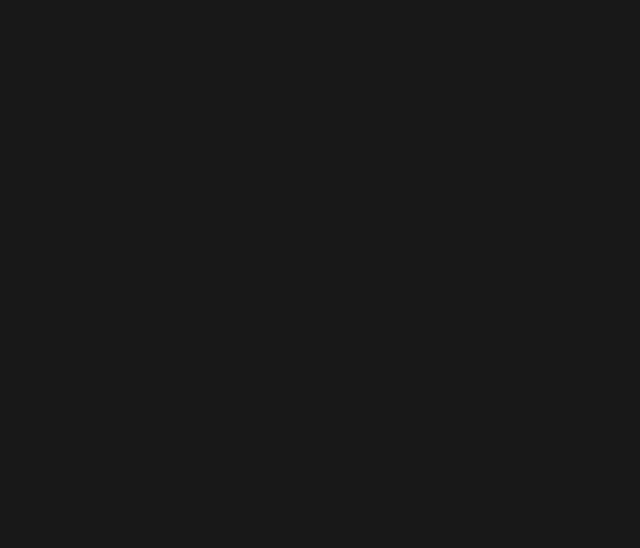
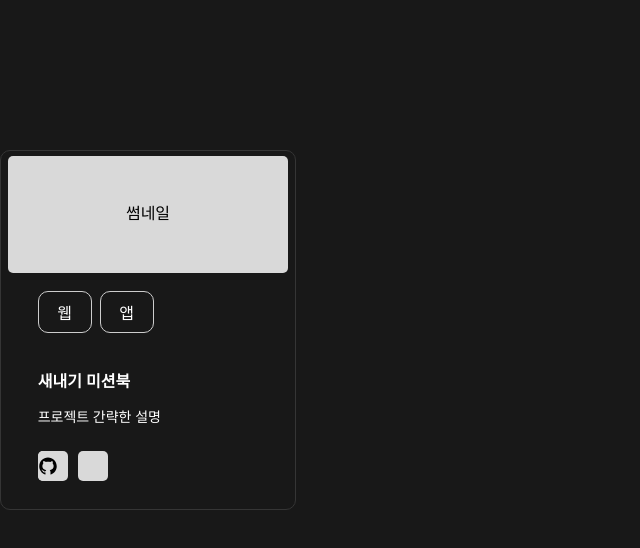
Before and after one commit to likelionknu11/challenger-page-frontend, a React (Create React App) app: page /test in a window 1280 px wide. Before the commit this address had no page. Shown: the top 548 px of the page, without its empty margins (0-640 px from the left). Built offline with nearby package versions, Linux system fonts and the light colour scheme.

Commit message:
Feature: projectBox(#6)

```diff
--- a/package.json
+++ b/package.json
@@ -10,6 +10,7 @@
     "@testing-library/user-event": "^13.5.0",
     "react": "^18.2.0",
     "react-dom": "^18.2.0",
+    "react-icons": "^4.8.0",
     "react-router-dom": "^6.10.0",
     "react-scripts": "^5.0.1",
     "web-vitals": "^2.1.4",
--- a/src/App.js
+++ b/src/App.js
@@ -19,6 +19,9 @@ function App() {
             <Route path="/admin/main" element={<Test />} />
           </Route>
         </Routes>
+        <Routes>
+          <Route path="/test" element={<Test />} />
+        </Routes>
       </BrowserRouter>
     </div>
   );
--- a/src/components/common/ProjectBox.js
+++ b/src/components/common/ProjectBox.js
@@ -1,6 +1,7 @@
 /** @jsxImportSource @emotion/react */
 import { css } from "@emotion/react";
 import { Link } from "react-router-dom";
+import { AiFillGithub } from "react-icons/ai";
 
 const container = css`
   @media (min-width: 360px) and (max-width: 1919px) {
@@ -160,6 +161,18 @@ const icon = css`
   margin-right: 10px;
 `;
 
+const github = css`
+  display: flex;
+  justify-content: center;
+  align-items: center;
+  width: 30px;
+  height: 30px;
+  background: #d9d9d9;
+  border-radius: 5px;
+  margin-right: 10px;
+  text-align: center;
+`;
+
 const image = css`
   height: 100%;
   width: 100%;
@@ -167,12 +180,9 @@ const image = css`
   object-fit: cover;
 `;
 
-export default function ProjectBox({ detailPage, project, match }) {
-  // console.log(props.match.url);
+export default function ProjectBox(prop) {
   return (
-    /*<Link to={`${match.url}/${mach.params.id}`} */
-    /*<Link to={`/${detailPage}/${project.id}`}> */
-    <div css={container}>
+    <div css={container} onClick={prop.onClick}>
       <div css={subContainer1}>
         <div css={pic}>
           썸네일
@@ -181,6 +191,7 @@ export default function ProjectBox({ detailPage, project, match }) {
       </div>
       <div css={subContainer2}>
         <div css={tags}>
+          {/* api 나오면 바꿈 */}
           <div css={tag}>웹{/*{project.tag}*/}</div>
           <div css={tag}>앱</div>
         </div>
@@ -189,7 +200,9 @@ export default function ProjectBox({ detailPage, project, match }) {
           <p css={subTitle}>프로젝트 간략한 설명{/*{project.explain}*/}</p>
         </div>
         <div css={icons}>
-          <div css={icon}>아이콘</div>
+          <div css={icon}>
+            <AiFillGithub css={github} />
+          </div>
           <div css={icon}>아이콘</div>
         </div>
       </div>
--- a/src/pages/Test.js
+++ b/src/pages/Test.js
@@ -1,7 +1,12 @@
 import React from "react";
+import ProjectBox from "../components/common/ProjectBox";
 
 const Test = () => {
-  return <div>Test</div>;
+  return (
+    <div>
+      <ProjectBox />
+    </div>
+  );
 };
 
 export default Test;
```
Also changed, not shown: 1 other file (tests, documents, lock files or other folders).
